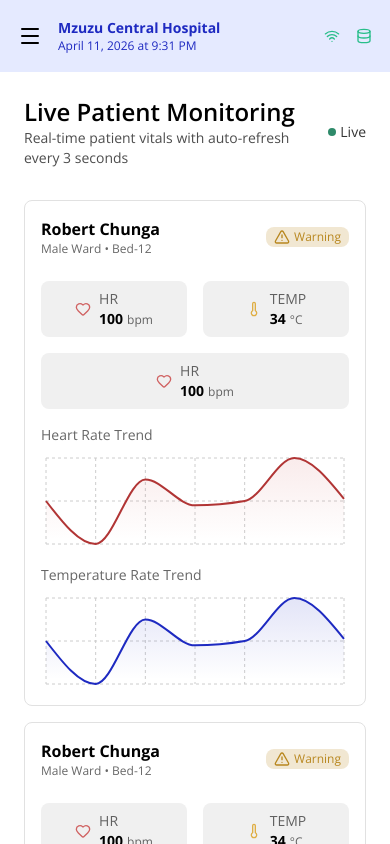
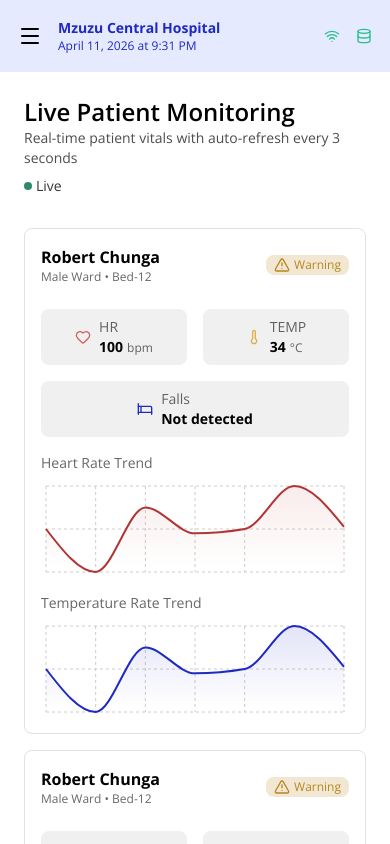
Before and after one commit to Vitumbiko-Mhango/wban-ui, a React (Vite) app: page /staff/live-monitoring in a window 390 px wide. Shown: the top 844 px of the page. Built offline with nearby package versions, Linux system fonts and the light colour scheme.

Commit message:
monitor page ui fixes

```diff
--- a/src/components/LiveMonitorCard.jsx
+++ b/src/components/LiveMonitorCard.jsx
@@ -1,4 +1,4 @@
-import { AlertTriangle, Heart, Thermometer } from "lucide-react";
+import { AlertTriangle, Bed, Heart, Thermometer } from "lucide-react";
 import React from "react";
 import {
   Area,
@@ -95,12 +95,12 @@ const LiveMonitorCard = () => {
         </div>
         {/* reading */}
         <div className="col-span-2 bg-surface-a10 p-2 rounded-lg flex items-center justify-center gap-2">
-          <Heart className="size-4 text-danger-a10" />
+          <Bed className="size-4 text-primary-a20" />
           <div className="text-dark-a0/60 text-sm flex flex-col">
-            HR{" "}
+            Falls{" "}
             <div className="space-x-1">
-              <span className="text-dark-a0 font-bold">100</span>
-              <span className="text-xs">bpm</span>
+              <span className="text-dark-a0 font-bold">Not detected</span>
+              {/* <span className="text-xs">bpm</span> */}
             </div>
           </div>
         </div>
--- a/src/pages/staff/LiveMonitoring.jsx
+++ b/src/pages/staff/LiveMonitoring.jsx
@@ -5,13 +5,13 @@ import LiveMonitorCard from "../../components/LiveMonitorCard";
 const LiveMonitoring = () => {
   return (
     <div>
-      <div className="flex items-center justify-between">
+      <div className="flex flex-col md:flex-row md:items-center md:justify-between">
         <Heading
           title={"Live Patient Monitoring"}
           subtitle={"Real-time patient vitals with auto-refresh every 3 seconds"}
         />
 
-        <div className="flex items-center gap-1 text-dark-a0/80 text-sm">
+        <div className="mt-2 flex items-center gap-1 text-dark-a0/80 text-sm md:mt-0">
           <div className="size-2 bg-success-a0 rounded-full animate-pulse"></div>
           Live
         </div>
```
